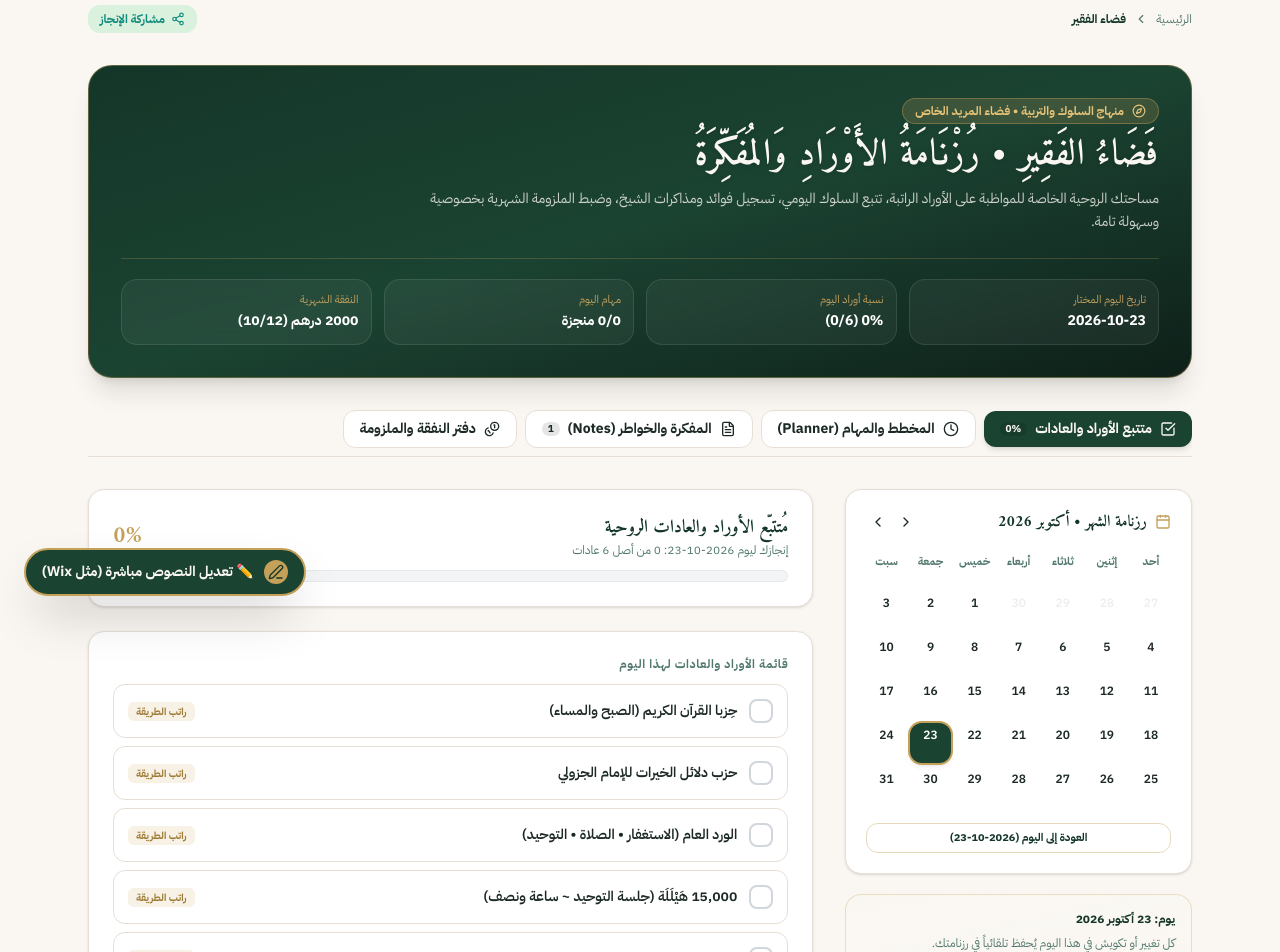
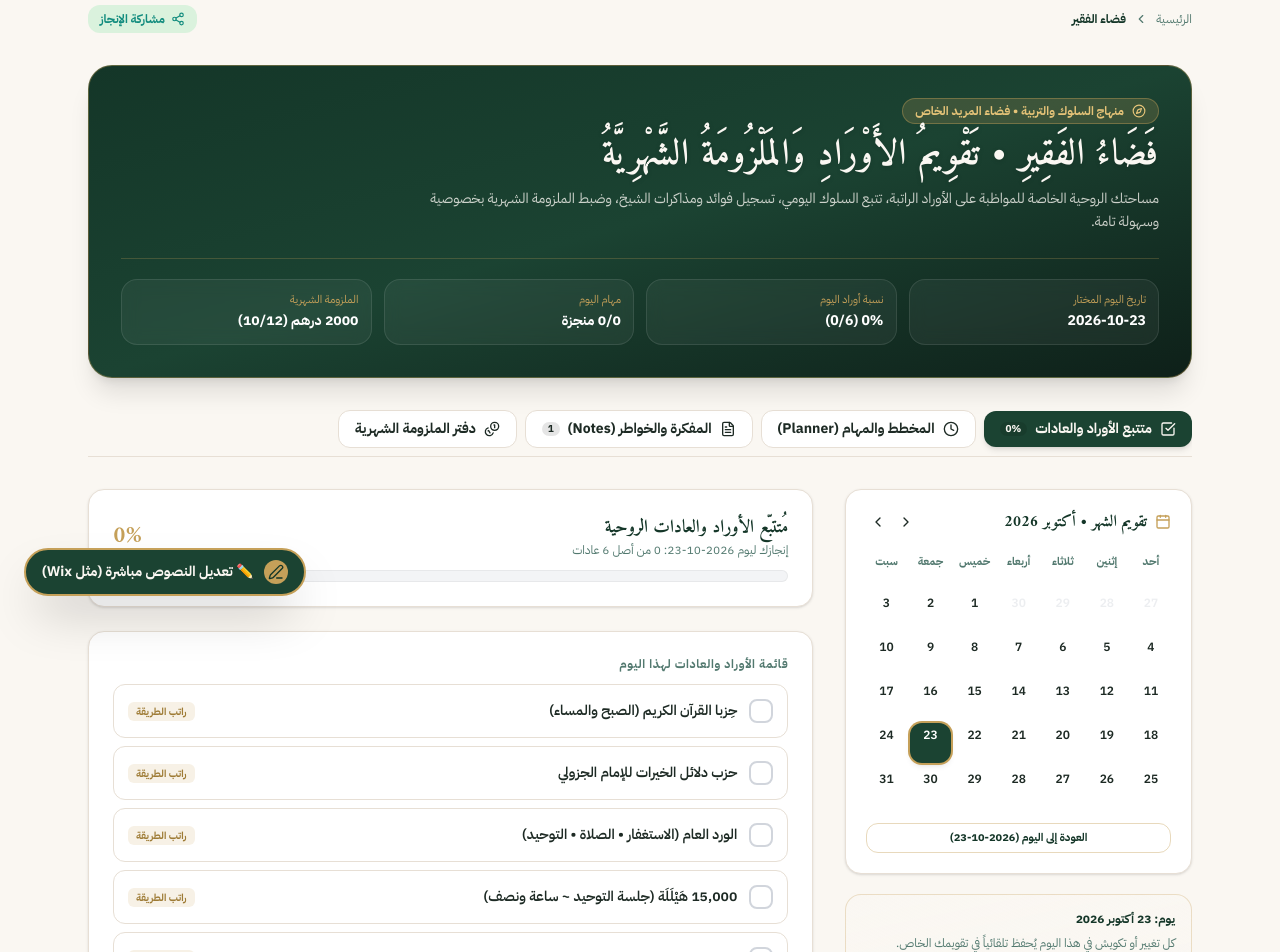
Before and after one commit to surfrdm/minhaj-al-faqir, a Next.js app: page /faqir in a window 1280 px wide. Shown: the part 180-1132 px from the top of the page. Built offline with nearby package versions, Linux system fonts and the light colour scheme.

Commit message:
feat: adopt refined spiritual terms: تقويم الأوراد and الملزومة الشهرية

```diff
--- a/src/app/faqir/page.tsx
+++ b/src/app/faqir/page.tsx
@@ -408,7 +408,7 @@ export default function FaqirPortalPage() {
               <span>منهاج السلوك والتربية • فضاء المريد الخاص</span>
             </div>
             <h1 className="font-amiri text-2xl sm:text-4xl font-bold tracking-wide text-[#FAF7F2] drop-shadow-sm">
-              فَضَاءُ الفَقِيرِ • رُزْنَامَةُ الأَوْرَادِ وَالمُفَكِّرَةُ
+              فَضَاءُ الفَقِيرِ • تَقْوِيمُ الأَوْرَادِ وَالمَلْزُومَةُ الشَّهْرِيَّةُ
             </h1>
             <p className="text-xs sm:text-sm text-[#FAF7F2]/80 leading-relaxed font-ibm">
               مساحتك الروحية الخاصة للمواظبة على الأوراد الراتبة، تتبع السلوك اليومي، تسجيل فوائد ومذاكرات الشيخ، وضبط الملزومة الشهرية بخصوصية وسهولة تامة.
@@ -430,7 +430,7 @@ export default function FaqirPortalPage() {
               <span className="text-sm font-bold text-white">{currentTasks.filter((t) => t.completed).length}/{currentTasks.length} منجزة</span>
             </div>
             <div className="p-3 rounded-2xl bg-white/5 border border-white/10 backdrop-blur-sm">
-              <span className="text-[11px] text-[#C5A059] block font-ibm">النفقة الشهرية</span>
+              <span className="text-[11px] text-[#C5A059] block font-ibm">الملزومة الشهرية</span>
               <span className="text-sm font-bold text-white">{paidMonths.length * monthlyAmount} درهم ({paidMonths.length}/12)</span>
             </div>
           </div>
@@ -494,7 +494,7 @@ export default function FaqirPortalPage() {
             }`}
           >
             <Coins className="w-4 h-4" />
-            <span>دفتر النفقة والملزومة</span>
+            <span>دفتر الملزومة الشهرية</span>
           </button>
         </div>
 
@@ -507,7 +507,7 @@ export default function FaqirPortalPage() {
                 <div className="flex items-center gap-2 text-[#143628] dark:text-[#E5C378]">
                   <CalendarIcon className="w-4 h-4 text-[#C5A059]" />
                   <h3 className="font-amiri text-base font-bold">
-                    رزنامة الشهر • {MONTH_NAMES_AR[calendarViewMonth.getMonth()]} {calendarViewMonth.getFullYear()}
+                    تقويم الشهر • {MONTH_NAMES_AR[calendarViewMonth.getMonth()]} {calendarViewMonth.getFullYear()}
                   </h3>
                 </div>
                 <div className="flex items-center gap-1">
@@ -608,7 +608,7 @@ export default function FaqirPortalPage() {
                 </span>
               </div>
               <p className="text-xs text-[#52796F] dark:text-[#95B8A8] font-ibm">
-                كل تغيير أو تكويش في هذا اليوم يُحفظ تلقائياً في رزنامتك.
+                كل تغيير أو تكويش في هذا اليوم يُحفظ تلقائياً في تقويمك الخاص.
               </p>
             </div>
           </aside>
@@ -972,10 +972,10 @@ export default function FaqirPortalPage() {
                   <div className="flex flex-col sm:flex-row sm:items-center justify-between gap-3">
                     <div>
                       <h3 className="font-amiri text-lg font-bold text-[#143628] dark:text-[#E8F0EC]">
-                        دفتر النفقة والملزومة السنوية
+                        دفتر الملزومة الشهرية السنوية
                       </h3>
                       <p className="text-xs text-[#52796F] dark:text-[#95B8A8]">
-                        متابعة مساهمة الفقير في نفقات الزاوية وإعانة المحتاجين وعمارة المجالس.
+                        متابعة مساهمة الفقير في ملزومة الزاوية وإعانة المحتاجين وعمارة المجالس بالخدمة والإيثار.
                       </p>
                     </div>
 
--- a/src/components/Navbar.tsx
+++ b/src/components/Navbar.tsx
@@ -206,7 +206,7 @@ export function Navbar() {
               >
                 <div className="flex items-center gap-2">
                   <User className="w-4 h-4 text-[#C5A059]" />
-                  <span>فضاء الفقير (الرزنامة والمتتبع والمفكرة)</span>
+                  <span>فضاء الفقير (تقويم الأوراد والملزومة والمفكرة)</span>
                 </div>
                 <ChevronLeft className="w-4 h-4 text-[#C5A059]" />
               </Link>
```
